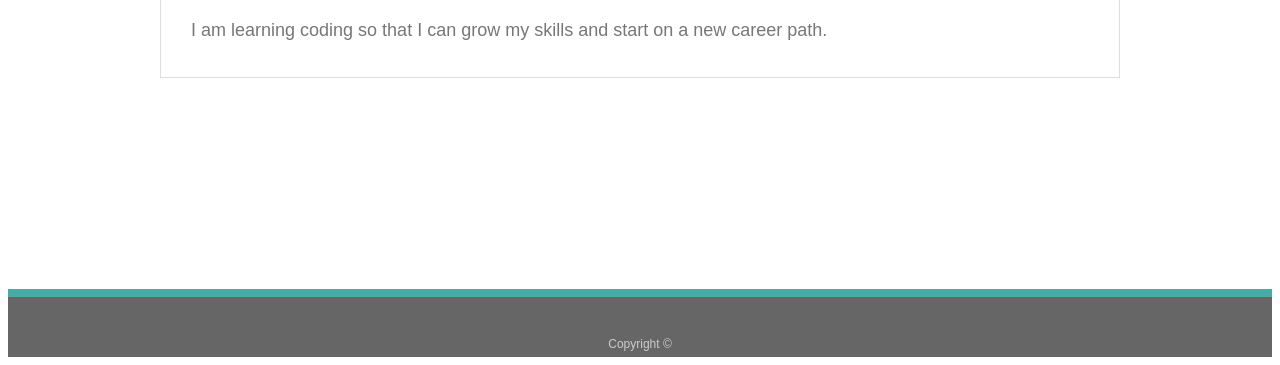
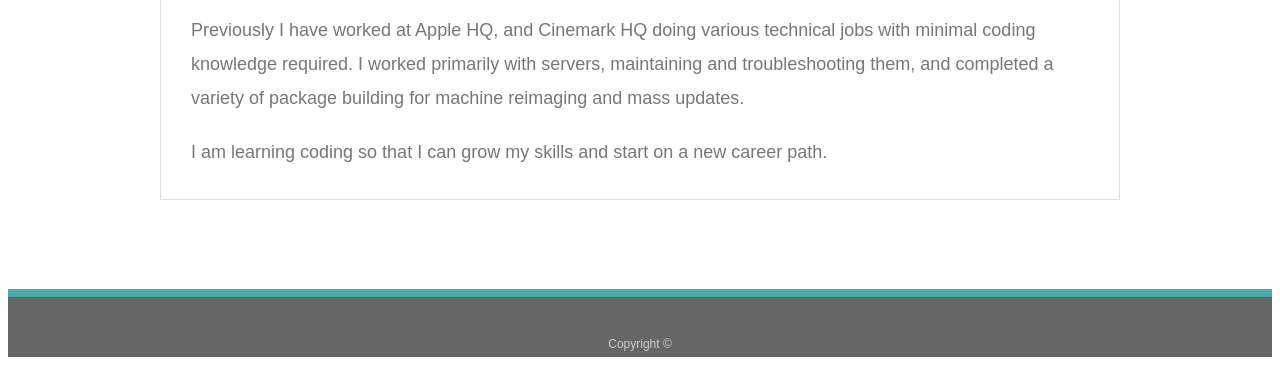
Before and after one commit to Olinda73/Basic-Portfolio, a plain HTML site: page index.html in a window 1280 px wide. Shown: the part 449-814 px from the top of the page. Drawn offline with Linux system fonts and the light colour scheme.

Commit message:
added more about me

```diff
--- a/index.html
+++ b/index.html
@@ -33,7 +33,9 @@
             <p>When I am not in class, or fixing helicopters, I am at the gym, patrolling as part of my local police
                 department, or reading. </p>
 
-
+            <p>Previously I have worked at Apple HQ, and Cinemark HQ doing various technical jobs with minimal coding knowledge required. I worked primarily
+                with servers, maintaining and troubleshooting them, and completed a variety of package building for machine reimaging and mass updates.
+            </p>
 
             <p> I am learning coding so that I can grow my skills and start on a new career path.</p>
 
```
